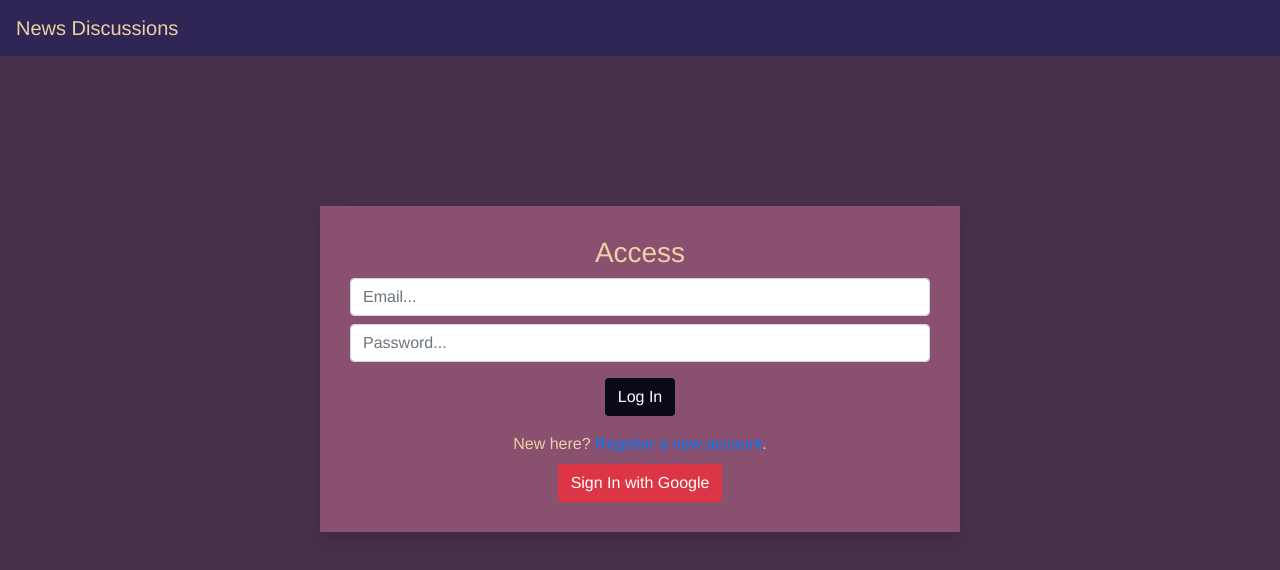
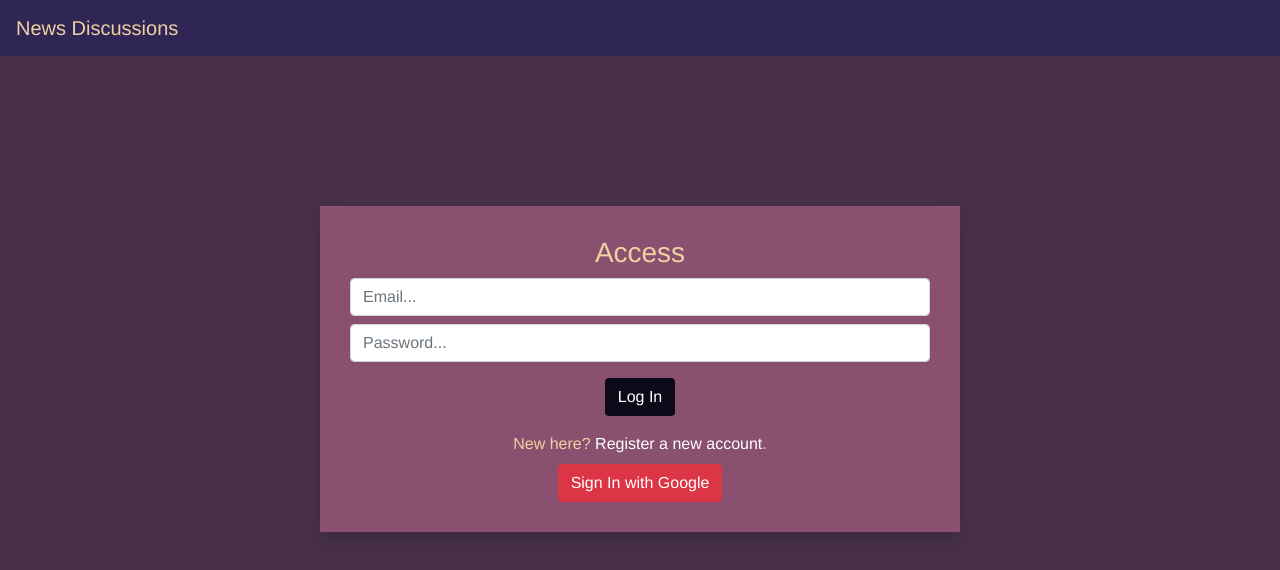
Before and after one commit to Epsiloth/news-discussions, a Vue app: page /#/ in a window 1280 px wide. Shown: the top 570 px of the page. Built offline with nearby package versions, Linux system fonts and the light colour scheme; no server answers; what vue-js-modal would draw is missing.

Commit message:
Added color palette for style points.

```diff
--- a/src/components/login.vue
+++ b/src/components/login.vue
@@ -12,7 +12,7 @@
                 <button type="submit" class="btn mt-3" v-on:click="logIn" style="background: #0b0a18; color: white">Log In</button>
             </div>
         </form>
-        New here? <router-link to="/register">Register a new account</router-link>.
+        New here? <router-link to="/register" style="color: white">Register a new account</router-link>.
         <br>
         <button type="text" class="btn btn-danger mt-2" v-on:click="googleLogIn">Sign In with Google</button>
     </div>
--- a/src/components/register.vue
+++ b/src/components/register.vue
@@ -12,7 +12,7 @@
                 <button type="submit" class="btn mt-3 ml-2" v-on:click="createUser" style="background: #0b0a18; color: white">Create User</button>
             </div>
         </form>
-        <router-link to="/login">Back to Login</router-link>
+        <p><router-link to="/login" style="color: white">Back to Login</router-link>.</p>
     </div>
 </div>
 </template>
```
